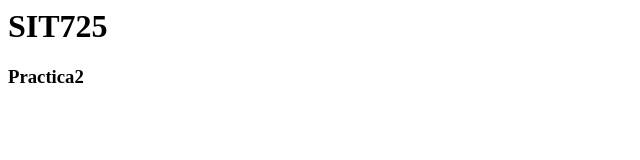
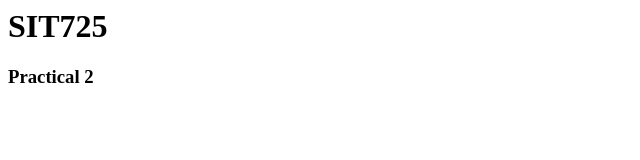
Before and after one commit to darsh2507/sit725-2023-t1-prac7, a website: page index.html in a window 1280 px wide. Shown: the full height of the page, 0-640 px from the left. Drawn offline with Linux system fonts and the light colour scheme.

Commit message:
Update index.html

```diff
--- a/index.html
+++ b/index.html
@@ -1,6 +1,6 @@
 <html>
 <body>
     <h1>SIT725</h1>
-    <h3>Practica2</h3>
+    <h3>Practical 2</h3>
 </body>
 </html>
```
